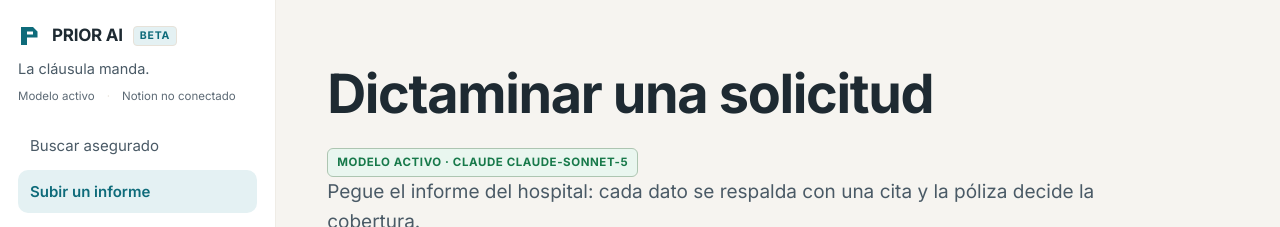
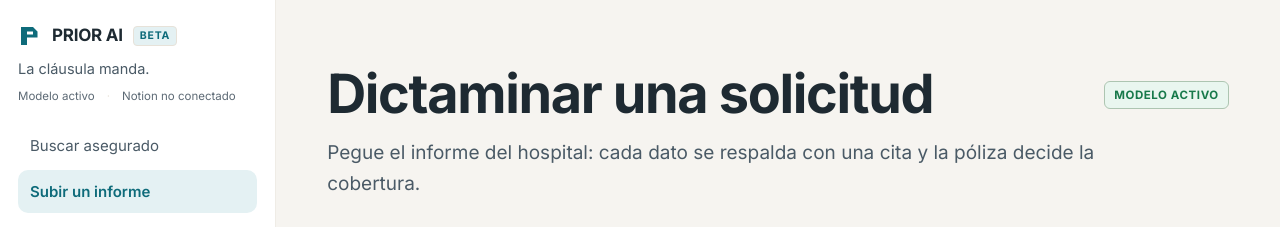
Before and after one commit to pixeltabletop/hackiaton-reto-1, a Next.js app: page /leer in a window 1280 px wide. Shown: the top 227 px of the page. Built offline with nearby package versions, Linux system fonts and the light colour scheme; no server answers.

Commit message:
ajustes tras unir: la etiqueta del modelo no repite el nombre y la barra del telefono no crece

```diff
--- a/app/(completo)/leer/page.tsx
+++ b/app/(completo)/leer/page.tsx
@@ -40,11 +40,11 @@ export default function PaginaLeer() {
           role="status"
           title={
             proveedor
-              ? 'El modelo extrae datos con citas; la póliza sigue decidiendo la cobertura.'
+              ? `${proveedor.nombre} extrae los datos con su cita; la póliza sigue decidiendo la cobertura.`
               : 'Sin clave de modelo, el lector usa reglas y necesita informes rotulados.'
           }
         >
-          {proveedor ? `Modelo activo · ${proveedor.nombre}` : 'Solo reglas'}
+          {proveedor ? 'Modelo activo' : 'Solo reglas'}
         </span>
       </div>
       <p className="tesis">
--- a/app/globals.css
+++ b/app/globals.css
@@ -1693,7 +1693,9 @@ footer a {
 
   .lateral-lema,
   .lateral-grupo,
-  .lateral-tarjeta {
+  .lateral-tarjeta,
+  .lateral-entorno,
+  .lateral-datos {
     display: none;
   }
 
```
